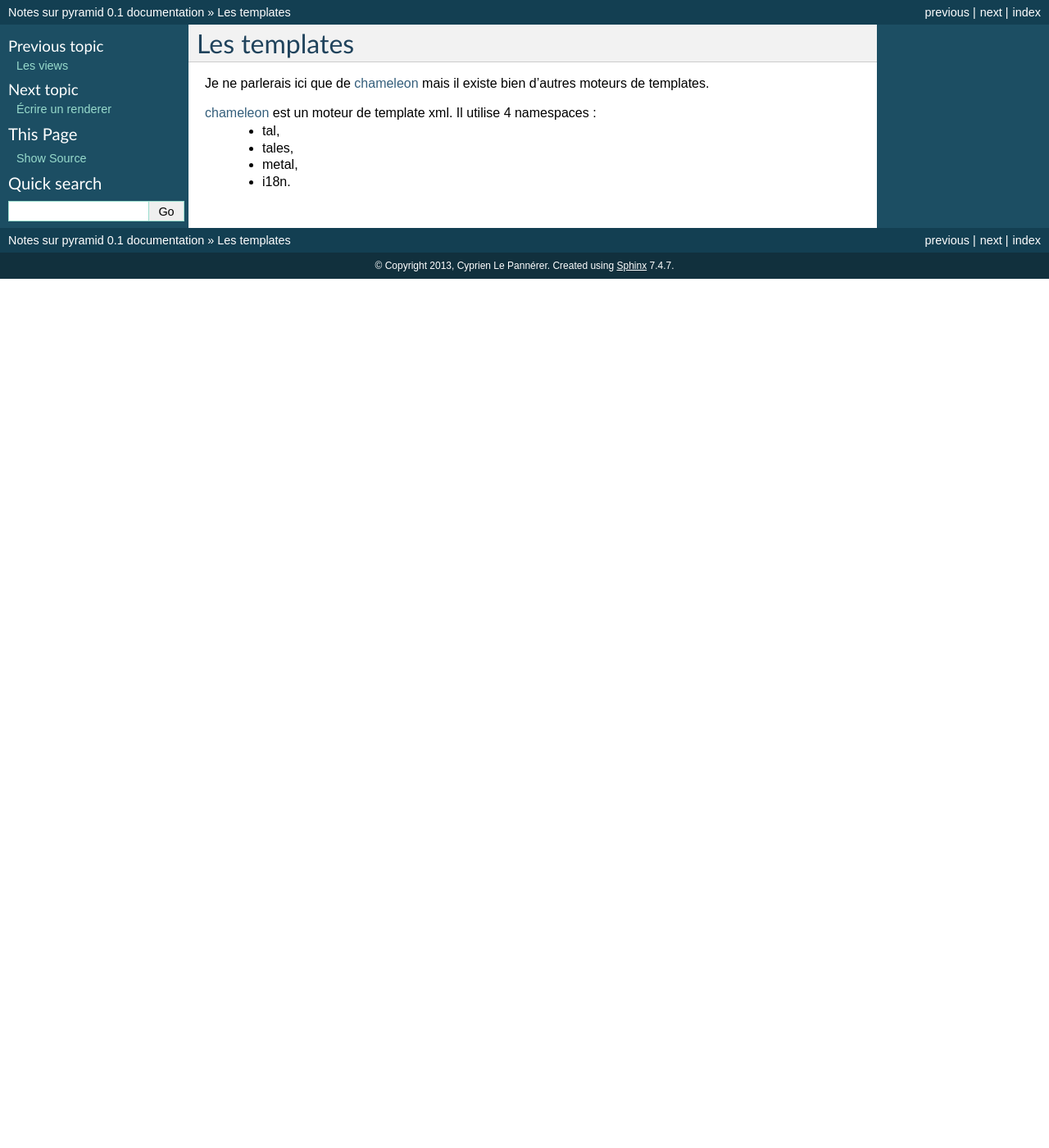
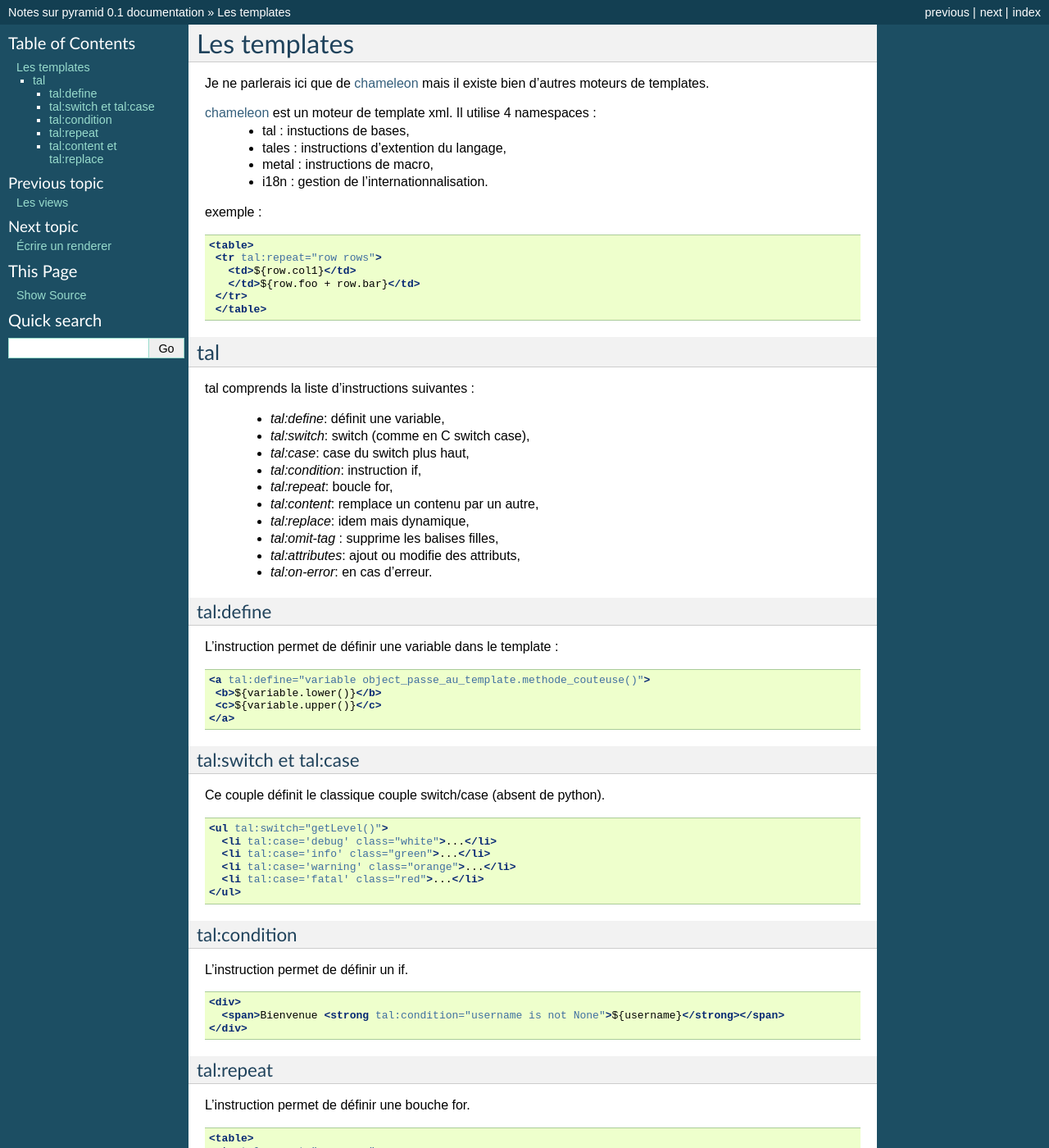
Before and after one commit to cyplp/note_pyramid, a Sphinx documentation site: the page built from source/templates.rst, in a window 1280 px wide and 1400 px high. Shown: the whole window at 82% size. Built offline with Sphinx 7.4.7, drawn with Linux system fonts in a browser that asks for light colours; some of the changed text lies outside the part shown.

Commit message:
début de doc de tal:

```diff
--- a/source/templates.rst
+++ b/source/templates.rst
@@ -7,7 +7,127 @@ Je ne parlerais ici que de chameleon_ mais il existe bien d'autres moteurs de te
 .. _chameleon: http://chameleon.readthedocs.org
 
 chameleon_ est un moteur de template xml. Il utilise 4 namespaces :
- - tal,
- - tales,
- - metal,
- - i18n.
+ - tal : instuctions de bases,
+ - tales : instructions d'extention du langage,
+ - metal : instructions de macro,
+ - i18n : gestion de l'internationnalisation.
+
+
+exemple :
+
+.. code-block:: xml
+
+ <table>
+  <tr tal:repeat="row rows">
+    <td>${row.col1}</td>
+    </td>${row.foo + row.bar}</td>
+  </tr>
+  </table>
+
+tal
+---
+
+tal comprends la liste d'instructions suivantes :
+
+ - `tal:define`: définit une variable,
+ - `tal:switch`: switch (comme en C switch case),
+ - `tal:case`: case du switch plus haut,
+ - `tal:condition`: instruction if,
+ - `tal:repeat`: boucle for,
+ - `tal:content`: remplace un contenu par un autre,
+ - `tal:replace`: idem mais dynamique,
+ - `tal:omit-tag` : supprime les balises filles,
+ - `tal:attributes`: ajout ou modifie des attributs,
+ - `tal:on-error`: en cas d'erreur.
+
+tal:define
+++++++++++
+
+L'instruction permet de définir une variable dans le template :
+
+.. code-block:: xml
+
+ <a tal:define="variable object_passe_au_template.methode_couteuse()">
+  <b>${variable.lower()}</b>
+  <c>${variable.upper()}</c>
+ </a>
+
+tal:switch et tal:case
+++++++++++++++++++++++
+
+Ce couple définit le classique couple switch/case (absent de python).
+
+.. code-block:: xml
+
+ <ul tal:switch="getLevel()">
+   <li tal:case='debug' class="white">...</li>
+   <li tal:case='info' class="green">...</li>
+   <li tal:case='warning' class="orange">...</li>
+   <li tal:case='fatal' class="red">...</li>
+ </ul>
+
+tal:condition
++++++++++++++
+
+L'instruction permet de définir un if.
+
+.. code-block:: xml
+
+ <div>
+   <span>Bienvenue <strong tal:condition="username is not None">${username}</strong></span>
+ </div>
+
+tal:repeat
+++++++++++
+
+L'instruction permet de définir une bouche for.
+
+.. code-block:: xml
+
+ <table>
+  <tr tal:repeat="row rows">
+    <td>${row.col1()}</td>
+    </td>${row.foo + row.bar}</td>
+  </tr>
+ </table>
+
+
+tal:content et tal:replace
+++++++++++++++++++++++++++
+
+L'instruction `tal:content` positionne un contenu.
+
+.. code-block:: xml
+
+ <c tal:content='someVariable' />
+
+Si la variable contient 'foo' cela donnera :
+
+.. code-block:: xml
+
+ <c>foo</c>
+
+L'instruction `tal:content` est équivalente à:
+
+.. code-block:: xml
+
+ <c>${someVariable}</c>
+
+L'instruction `tal:replace` permet de remplacer un contenu par un autre.
+
+.. code-block:: xml
+
+ <div tal:replace="realContent">Lorem ipsum dolora...</div>
+
+Cela permet de fournir un template complet avec un faux contenu à un infographiste ou un intégrateur.
+
+`tal:content` et `tal:replace` peuvent prendre une instruction pour interpreter le contenu : `string:` et `structure:`
+
+`structure:` permet de ne pas échapper le xml de la variable.
+
+Si a='<a/>'
+
+.. code-block:: xml
+
+ <b tal:content='a'/> <!-- <b>&lt;a/&gt;</b> -->
+ <b tal:content='structure :a'/> <!-- <b><a/></b> -->
```
